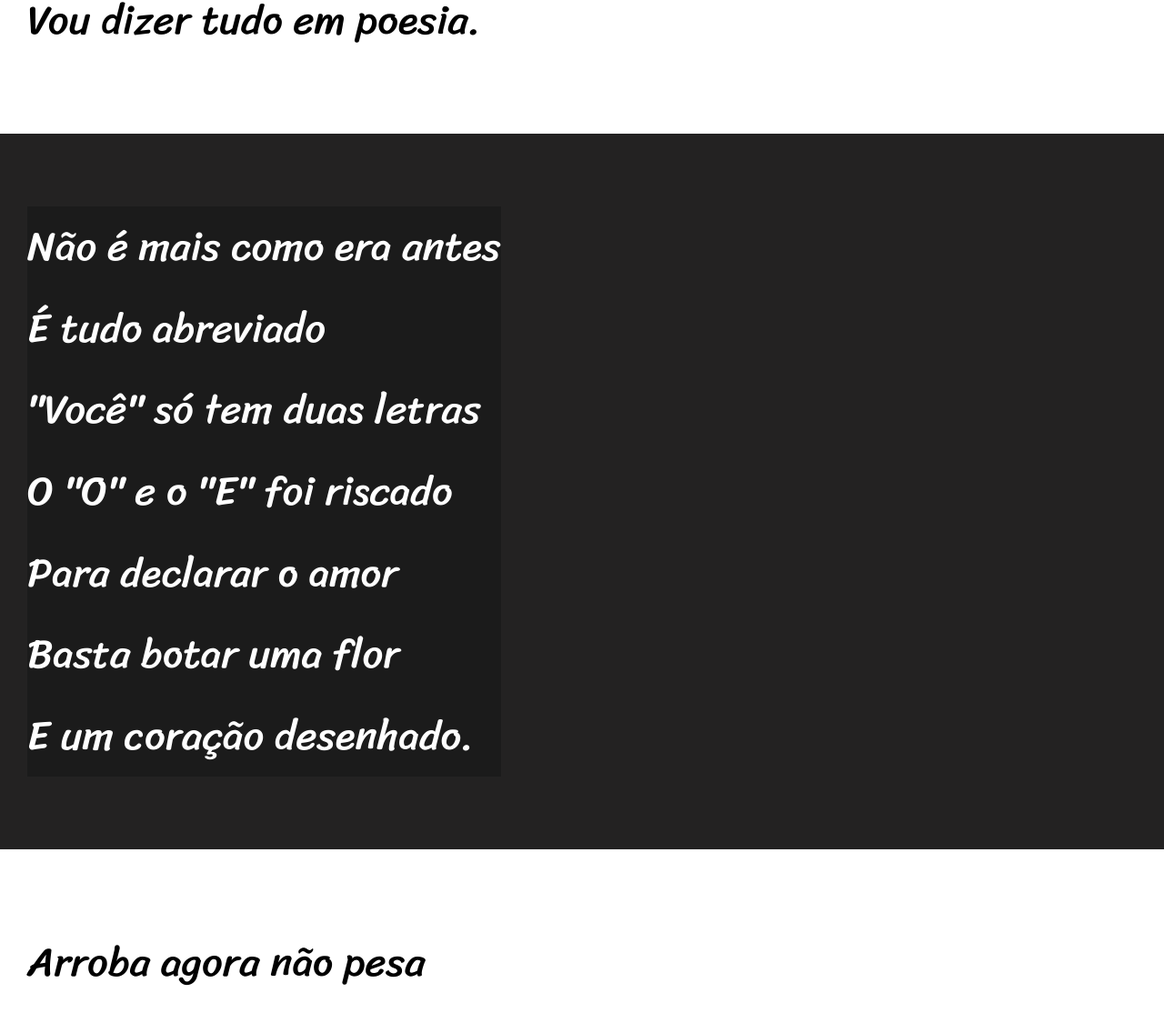
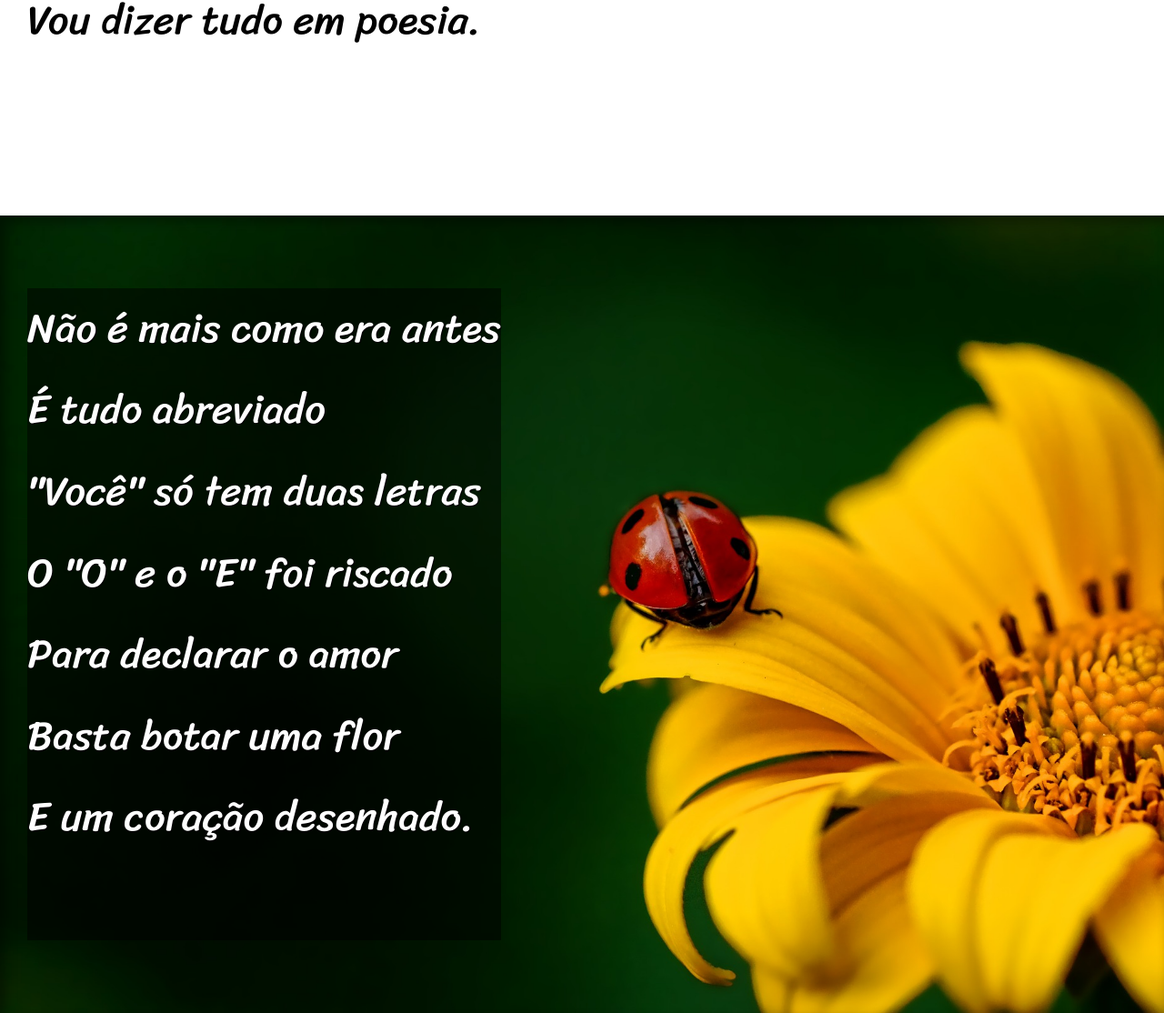
Before and after one commit to NathanyTavaresNascimento/HTML-CSS, a plain HTML site: page EXERCÍCIOS 03/DESAFIOS 3/index.html in a window 1280 px wide. Shown: the part 900-2014 px from the top of the page at 91% size. Drawn offline with Linux system fonts and the light colour scheme.

Commit message:
atualizando

```diff
--- a/EXERCÍCIOS 03/DESAFIOS 3/estilo/style.css
+++ b/EXERCÍCIOS 03/DESAFIOS 3/estilo/style.css
@@ -56,9 +56,26 @@ section{
     font-size: 3.5vw;
 }
 
+section > p{
+    padding-bottom: 2em;
+}
+
 section.imagem > p{
     display: inline-block;
-    background-color: #00000038;
+    background-color: hsla(0, 0%, 0%, 0.504);
+    text-shadow: 1px 1px 0px black;
+}
+
+section#img01{
+    background-image: url(../imagens/background001.jpg);
+    background-position: right center;
+    background-size: cover;
+}
+
+section#img02{
+    background-image: url(../imagens/background002.jpg);
+    background-position: right center;
+    background-size: cover;
 }
 
 section.normal{
@@ -69,6 +86,8 @@ section.normal{
 section.imagem{
     background-color: rgb(35, 34, 34);
     color: white;
+    box-shadow: inset 6px 6px 13px 0px rgba(0, 0, 0, 0.412);
+    background-attachment: fixed;
 }
 
 footer{
--- a/EXERCÍCIOS 03/DESAFIOS 3/index.html
+++ b/EXERCÍCIOS 03/DESAFIOS 3/index.html
@@ -28,7 +28,7 @@
     </section>
 
 
-    <section class="imagem">
+    <section class="imagem" id="img01">
         <p>
             Não é mais como era antes <br>
             É tudo abreviado <br>
@@ -64,7 +64,7 @@
     </section>
 
 
-    <section class="imagem">
+    <section class="imagem" id="img02">
         <p>
             Tenho saudade das cartas <br>
             Escritas com a própria mão <br>
```
